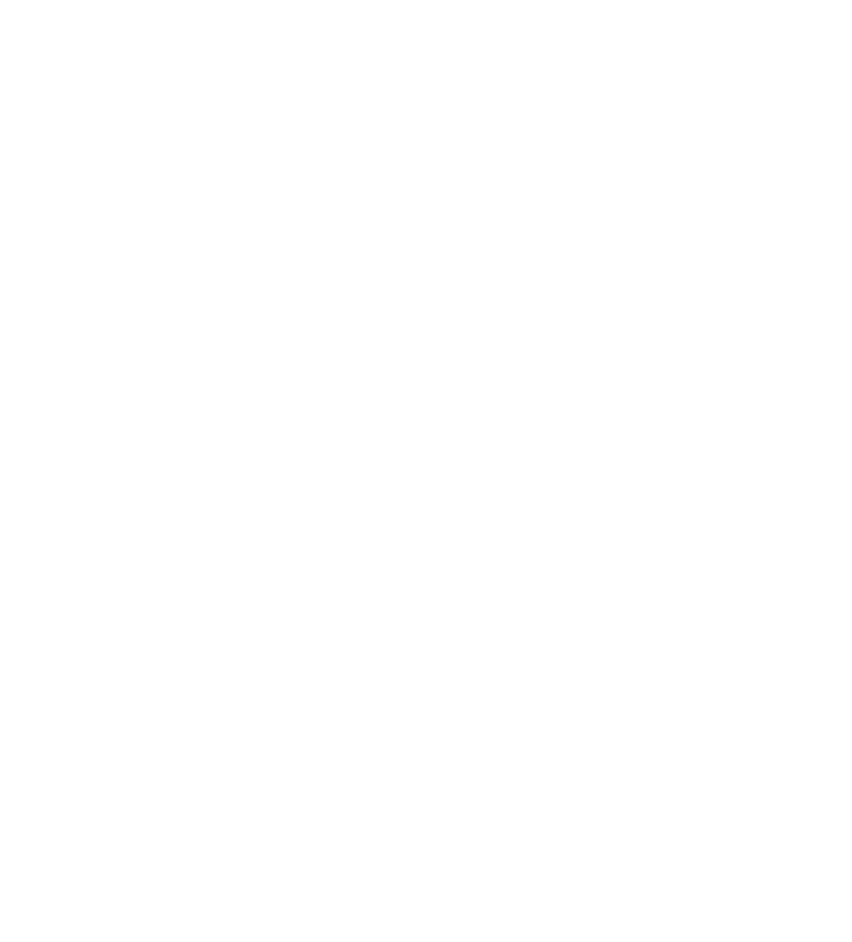
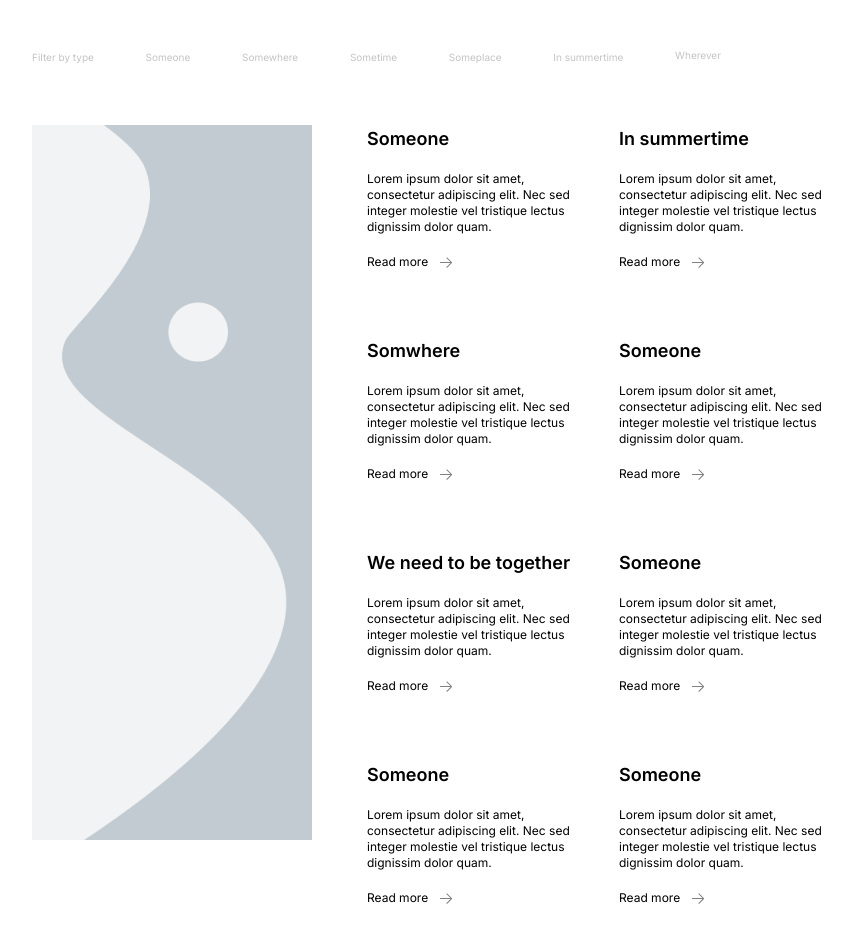
Before and after one commit to nkristanovic/zadatak, a React (Create React App) app: page / in a window 1280 px wide. Shown: the part 1260-2202 px from the top of the page, without its empty margins (296-1148 px from the left). Before the commit the page ends 1200 px from the top, so only its background shows below. Built offline with nearby package versions, Linux system fonts and the light colour scheme.

Commit message:
Created section one

```diff
--- a/package.json
+++ b/package.json
@@ -10,6 +10,7 @@
     "normalize.css": "^8.0.1",
     "react": "^18.0.0",
     "react-dom": "^18.0.0",
+    "react-icons": "^4.3.1",
     "react-multi-carousel": "^2.8.0",
     "react-scripts": "5.0.0",
     "react-slick": "^0.28.1",
--- a/src/App.js
+++ b/src/App.js
@@ -2,6 +2,7 @@
 import Header from './components/Header/Header';
 import Hero from './components/Hero/Hero';
 import HeroBottom from './components/HeroBottom/HeroBottom';
+import SectionOne from './components/SectionOne/SectionOne';
 
 function App() {
   return (
@@ -9,6 +10,7 @@
       <Header />
       <Hero />
       <HeroBottom />
+      <SectionOne />
     </div>
   );
 }
--- a/src/components/Grid/Grid.scss
+++ b/src/components/Grid/Grid.scss
@@ -3,6 +3,13 @@
 .Grid {
     display: grid;
     justify-items: center;
+
+    &_2 {
+        grid-template-columns: repeat(1, 1fr);
+        margin: 0 auto;
+        row-gap: 50px;
+        justify-content: start;
+    }
 
     @media screen and ($mobileLarge) {
         grid-template-columns: repeat(2, 1fr);
@@ -14,6 +21,12 @@
         padding: 0 190px 0 200px;
         max-width: 1024px;
         justify-items: start;
+
+        &_2 {
+            padding-left: 55px;
+            row-gap: 67px;
+            column-gap: 43px;
+        }
     }
 
     @media screen and ($desktopLarge) {
@@ -21,10 +34,21 @@
         padding: 0 240px 0 262px;
         max-width: 1440px;
         column-gap: 12px;
+
+        &_2 {
+
+            grid-template-columns: repeat(2, 1fr);
+            row-gap: 67px;
+            column-gap: 43px;
+        }
     }
 
     @media screen and ($desktopExtraLarge) {
         padding: 0 310px 0 335px;
         max-width: 1580px;
+
+        &_2 {
+            padding-left: 55px;
+        }
     }
 }
--- a/src/components/Hamburger/Hamburger.scss
+++ b/src/components/Hamburger/Hamburger.scss
@@ -14,7 +14,7 @@
         width: 100%;
         height: 2px;
         border-radius: 100px;
-        background-color: $lightGrey;
+        background-color: $lightGray;
         margin-bottom: 6px;
 
         &:last-child {
--- a/src/components/Header/Header.scss
+++ b/src/components/Header/Header.scss
@@ -52,7 +52,7 @@
         width: 100%;
         height: 2px;
         border-radius: 100px;
-        background-color: $darkGrey;
+        background-color: $darkGray;
         margin-bottom: 6px;
 
         &:last-child {
@@ -84,7 +84,7 @@
         &-NavItem {
             display: inline-block;
             text-decoration: none;
-            color: $lightGrey;
+            color: $lightGray;
             line-height: 50px;
             font-family: 'Inter', sans-serif;
             font-weight: 300;
--- a/src/components/Hero/Hero.scss
+++ b/src/components/Hero/Hero.scss
@@ -1,7 +1,7 @@
 @import '../../lib/style/theme.scss';
 
 .Hero {
-    background-color: $grey;
+    background-color: $gray;
     margin-top: 40px;
 
     &-Header {
--- /dev/null
+++ b/src/components/SectionOne/SectionOne.js
@@ -0,0 +1,93 @@
+import React from 'react';
+import './SectionOne.scss';
+import img8 from '../../assets/images/img8.png';
+import { VscArrowRight } from 'react-icons/vsc';
+import Grid from '../Grid/Grid';
+const SectionOne = () => {
+    return (
+        <section className="SectionOne">
+            <div className="SectionOne-Filter">
+                <p className="SectionOne-FilterItem" activeclassname="SectionOne-FilterItem_active">Filter by type</p>
+                <p className="SectionOne-FilterItem" activeclassname="SectionOne-FilterItem_active">Someone</p>
+                <p className="SectionOne-FilterItem" activeclassname="SectionOne-FilterItem_active">Somewhere</p>
+                <p className="SectionOne-FilterItem" activeclassname="SectionOne-FilterItem_active">Sometime</p>
+                <p className="SectionOne-FilterItem" activeclassname="SectionOne-FilterItem_active">Someplace</p>
+                <p className="SectionOne-FilterItem" activeclassname="SectionOne-FilterItem_active">In summertime</p>
+                <p className="SectionOne-FilterItem" activeclassname="SectionOne-FilterItem_active">Wherever</p>
+            </div>
+            <div className='SectionOne-Content'>
+                <figure className='SectionOne-Figure'>
+                    <img src={img8} alt="Image 8" className='SectionOne-Image' />
+                </figure>
+                <Grid columns={2}>
+                    <div className='SectionOne-Item'>
+                        <h3 className='SectionOne-ItemTitle'>Someone</h3>
+                        <p className='SectionOne-ItemDescription'>Lorem ipsum dolor sit amet, consectetur adipiscing elit. Nec sed integer molestie vel tristique lectus dignissim dolor quam.</p>
+                        <div className='SectionOne-Button'>
+                            <p className='SectionOne-ButtonText'>Read more</p>
+                            <VscArrowRight style={{ color: '#828282' }} />
+                        </div>
+                    </div>
+                    <div className='SectionOne-Item'>
+                        <h3 className='SectionOne-ItemTitle'>In summertime</h3>
+                        <p className='SectionOne-ItemDescription'>Lorem ipsum dolor sit amet, consectetur adipiscing elit. Nec sed integer molestie vel tristique lectus dignissim dolor quam.</p>
+                        <div className='SectionOne-Button'>
+                            <p className='SectionOne-ButtonText'>Read more</p>
+                            <VscArrowRight style={{ color: '#828282' }} />
+                        </div>
+                    </div>
+                    <div className='SectionOne-Item'>
+                        <h3 className='SectionOne-ItemTitle'>Somwhere</h3>
+                        <p className='SectionOne-ItemDescription'>Lorem ipsum dolor sit amet, consectetur adipiscing elit. Nec sed integer molestie vel tristique lectus dignissim dolor quam.</p>
+                        <div className='SectionOne-Button'>
+                            <p className='SectionOne-ButtonText'>Read more</p>
+                            <VscArrowRight style={{ color: '#828282' }} />
+                        </div>
+                    </div>
+                    <div className='SectionOne-Item'>
+                        <h3 className='SectionOne-ItemTitle'>Someone</h3>
+                        <p className='SectionOne-ItemDescription'>Lorem ipsum dolor sit amet, consectetur adipiscing elit. Nec sed integer molestie vel tristique lectus dignissim dolor quam.</p>
+                        <div className='SectionOne-Button'>
+                            <p className='SectionOne-ButtonText'>Read more</p>
+                            <VscArrowRight style={{ color: '#828282' }} />
+                        </div>
+                    </div>
+                    <div className='SectionOne-Item'>
+                        <h3 className='SectionOne-ItemTitle'>We need to be together</h3>
+                        <p className='SectionOne-ItemDescription'>Lorem ipsum dolor sit amet, consectetur adipiscing elit. Nec sed integer molestie vel tristique lectus dignissim dolor quam.</p>
+                        <div className='SectionOne-Button'>
+                            <p className='SectionOne-ButtonText'>Read more</p>
+                            <VscArrowRight style={{ color: '#828282' }} />
+                        </div>
+                    </div>
+                    <div className='SectionOne-Item'>
+                        <h3 className='SectionOne-ItemTitle'>Someone</h3>
+                        <p className='SectionOne-ItemDescription'>Lorem ipsum dolor sit amet, consectetur adipiscing elit. Nec sed integer molestie vel tristique lectus dignissim dolor quam.</p>
+                        <div className='SectionOne-Button'>
+                            <p className='SectionOne-ButtonText'>Read more</p>
+                            <VscArrowRight style={{ color: '#828282' }} />
+                        </div>
+                    </div>
+                    <div className='SectionOne-Item'>
+                        <h3 className='SectionOne-ItemTitle'>Someone</h3>
+                        <p className='SectionOne-ItemDescription'>Lorem ipsum dolor sit amet, consectetur adipiscing elit. Nec sed integer molestie vel tristique lectus dignissim dolor quam.</p>
+                        <div className='SectionOne-Button'>
+                            <p className='SectionOne-ButtonText'>Read more</p>
+                            <VscArrowRight style={{ color: '#828282' }} />
+                        </div>
+                    </div>
+                    <div className='SectionOne-Item'>
+                        <h3 className='SectionOne-ItemTitle'>Someone</h3>
+                        <p className='SectionOne-ItemDescription'>Lorem ipsum dolor sit amet, consectetur adipiscing elit. Nec sed integer molestie vel tristique lectus dignissim dolor quam.</p>
+                        <div className='SectionOne-Button'>
+                            <p className='SectionOne-ButtonText'>Read more</p>
+                            <VscArrowRight style={{ color: '#828282' }} />
+                        </div>
+                    </div>
+                </Grid>
+            </div>
+        </section>
+    );
+}
+
+export default SectionOne;
--- /dev/null
+++ b/src/components/SectionOne/SectionOne.scss
@@ -0,0 +1,119 @@
+@import '../../lib/style/theme.scss';
+
+.SectionOne {
+    background-color: $white;
+    width: 100%;
+
+    &-Content {
+        margin-bottom: 56px;
+    }
+
+    &-Filter {
+        height: 100%;
+        display: flex;
+        justify-content: space-between;
+        align-items: center;
+        width: 689px;
+    }
+
+    &-FilterItem {
+        margin-top: 65px;
+        display: inline-block;
+        text-decoration: none;
+        color: $silver;
+        font-family: 'Inter', sans-serif;
+        font-weight: 400;
+        font-size: 10px;
+        line-height: 16px;
+        margin: 65px 0 60px;
+        margin-right: 50px;
+        cursor: pointer;
+
+        &:hover {
+            color: $black;
+        }
+
+        &:last-child {
+            margin: 0;
+        }
+
+        &_active {
+            color: $black;
+        }
+    }
+
+    &-Figure {
+        display: none;
+    }
+
+    &-Item {
+        font-family: 'Inter', sans-serif;
+    }
+
+    &-ItemTitle {
+        font-style: normal;
+        font-weight: 600;
+        font-size: 18px;
+        line-height: 28px;
+        margin-bottom: 18px;
+    }
+
+    &-ItemDescription {
+        font-style: normal;
+        font-weight: 400;
+        font-size: 12px;
+        line-height: 16px;
+        width: 270px;
+        margin-bottom: 19px;
+    }
+
+    &-Button {
+        display: flex;
+        align-items: center;
+    }
+
+    &-ButtonText {
+        font-style: normal;
+        font-weight: 500;
+        font-size: 12px;
+        line-height: 16px;
+        margin-right: 10px;
+    }
+
+    @media screen and ($tablet) {
+        padding: 15px 25px;
+
+        &-ItemDescription {
+            width: 295px;
+        }
+    }
+
+    @media screen and ($desktop) {
+        padding: 0 190px 0 200px;
+        max-width: 1024px;
+        margin: 0 auto;
+
+        &-Figure {
+            display: block;
+            float: left;
+        }
+
+        &-ItemDescription {
+            width: 209px;
+        }
+    }
+
+    @media screen and ($desktopLarge) {
+        padding: 0 240px 0 262px;
+        max-width: 1440px;
+
+        &-ItemDescription {
+            width: 295px;
+        }
+    }
+
+    @media screen and ($desktopExtraLarge) {
+        padding: 0 310px 0 335px;
+        max-width: 1580px;
+    }
+}
--- a/src/lib/style/theme.scss
+++ b/src/lib/style/theme.scss
@@ -6,7 +6,8 @@
 
 $white: #ffffff;
 $black: #000000;
-$lightGrey: #949292;
-$grey:#fafafa;
-$darkGrey: #333333;
+$lightGray: #949292;
+$gray:#fafafa;
+$darkGray: #333333;
 $lightBlue: #00AACC;
+$silver: #C4C4C4;
```
Also changed, not shown: src/components/HeroBottom/HeroBottom.scss (+9 -10 lines), src/assets/images/img8.png (added), 1 other file (tests, documents, lock files or other folders).
